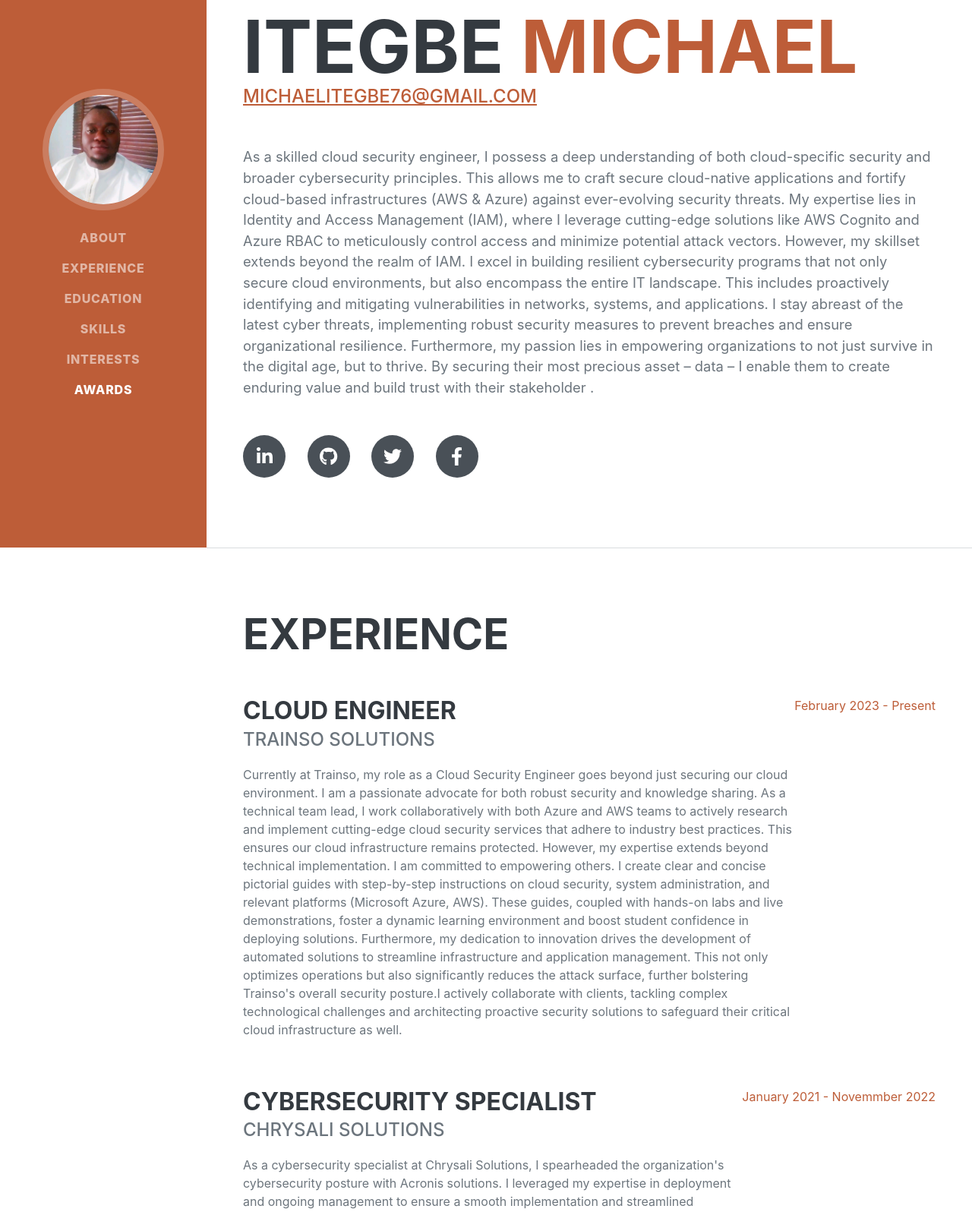
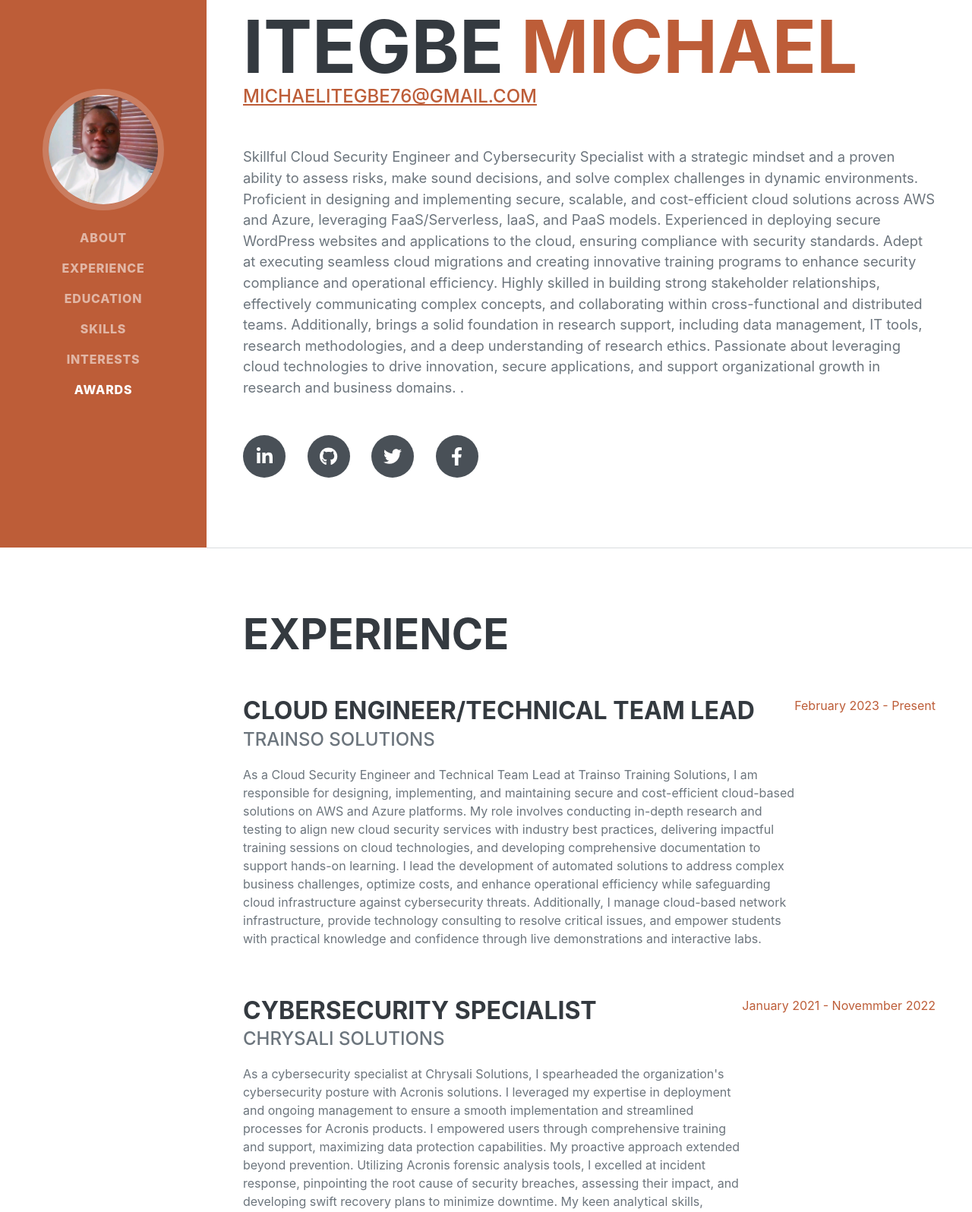
Before and after one commit to michaelitegbe/michaelitegbe.github.io, a plain HTML site: page index.html in a window 1280 px wide. Shown: the part 79-1675 px from the top of the page at 76% size. Drawn offline with nearby package versions, Linux system fonts and the light colour scheme; a web font is replaced by a local one.

Commit message:
Update new  index.html

```diff
--- a/index.html
+++ b/index.html
@@ -48,12 +48,7 @@
                         <a href="mailto:name@email.com">michaelitegbe76@gmail.com</a>
                     </div>
                     <p class="lead mb-5">
-                        As a skilled cloud security engineer, I possess a deep understanding of both cloud-specific security and broader cybersecurity principles. This allows me to craft secure cloud-native applications and fortify cloud-based infrastructures (AWS & Azure) against ever-evolving security threats. My expertise lies in Identity and Access Management (IAM), where I leverage cutting-edge solutions like AWS Cognito and Azure RBAC to meticulously control access and minimize potential attack vectors.
-
-However, my skillset extends beyond the realm of IAM. I excel in building resilient cybersecurity programs that not only secure cloud environments, but also encompass the entire IT landscape. This includes proactively identifying and mitigating vulnerabilities in networks, systems, and applications.  I stay abreast of the latest cyber threats, implementing robust security measures to prevent breaches and ensure organizational resilience.
-
-Furthermore, my passion lies in empowering organizations to not just survive in the digital age, but to thrive. By securing their most precious asset – data – I enable them to create enduring value and build trust with their stakeholder
-
+                        Skillful Cloud Security Engineer and Cybersecurity Specialist with a strategic mindset and a proven ability to assess risks, make sound decisions, and solve complex challenges in dynamic environments. Proficient in designing and implementing secure, scalable, and cost-efficient cloud solutions across AWS and Azure, leveraging FaaS/Serverless, IaaS, and PaaS models. Experienced in deploying secure WordPress websites and applications to the cloud, ensuring compliance with security standards. Adept at executing seamless cloud migrations and creating innovative training programs to enhance security compliance and operational efficiency. Highly skilled in building strong stakeholder relationships, effectively communicating complex concepts, and collaborating within cross-functional and distributed teams. Additionally, brings a solid foundation in research support, including data management, IT tools, research methodologies, and a deep understanding of research ethics. Passionate about leveraging cloud technologies to drive innovation, secure applications, and support organizational growth in research and business domains.
 
                         .</p>
                     <div class="social-icons">
@@ -71,13 +66,9 @@ Furthermore, my passion lies in empowering organizations to not just survive in
                     <h2 class="mb-5">Experience</h2>
                     <div class="d-flex flex-column flex-md-row justify-content-between mb-5">
                         <div class="flex-grow-1">
-                            <h3 class="mb-0">Cloud Engineer</h3>
+                            <h3 class="mb-0">Cloud Engineer/Technical Team Lead </h3>
                             <div class="subheading mb-3">Trainso Solutions</div>
-                            <p>Currently at Trainso, my role as a Cloud Security Engineer goes beyond just securing our cloud environment. I am a passionate advocate for both robust security and knowledge sharing. As a technical team lead, I work collaboratively with both Azure and AWS teams to actively research and implement cutting-edge cloud security services that adhere to industry best practices.  This ensures our cloud infrastructure remains protected.
-
-                                However, my expertise extends beyond technical implementation. I am committed to empowering others. I create clear and concise pictorial guides with step-by-step instructions on cloud security, system administration, and relevant platforms (Microsoft Azure, AWS).  These guides, coupled with hands-on labs and live demonstrations, foster a dynamic learning environment and boost student confidence in deploying solutions.
-
-                                Furthermore, my dedication to innovation drives the development of automated solutions to streamline infrastructure and application management. This not only optimizes operations but also significantly reduces the attack surface, further bolstering Trainso's overall security posture.I actively collaborate with clients, tackling complex technological challenges and architecting proactive security solutions to safeguard their critical cloud infrastructure as well.</p>
+                            <p> As a Cloud Security Engineer and Technical Team Lead at Trainso Training Solutions, I am responsible for designing, implementing, and maintaining secure and cost-efficient cloud-based solutions on AWS and Azure platforms. My role involves conducting in-depth research and testing to align new cloud security services with industry best practices, delivering impactful training sessions on cloud technologies, and developing comprehensive documentation to support hands-on learning. I lead the development of automated solutions to address complex business challenges, optimize costs, and enhance operational efficiency while safeguarding cloud infrastructure against cybersecurity threats. Additionally, I manage cloud-based network infrastructure, provide technology consulting to resolve critical issues, and empower students with practical knowledge and confidence through live demonstrations and interactive labs.</p>
                         </div>
                         <div class="flex-shrink-0"><span class="text-primary">February 2023 - Present</span></div>
                     </div>
```
